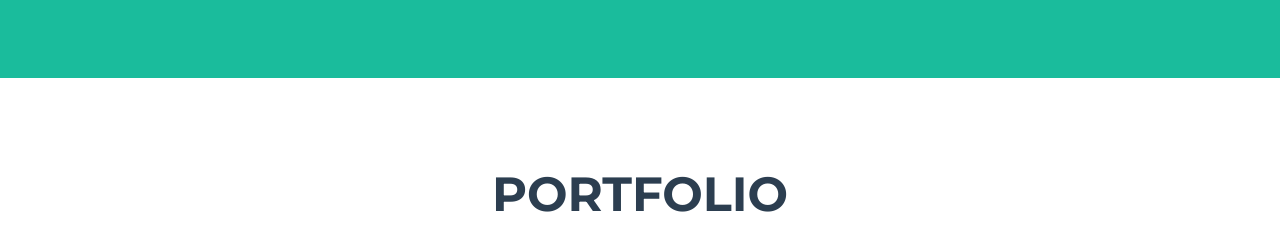
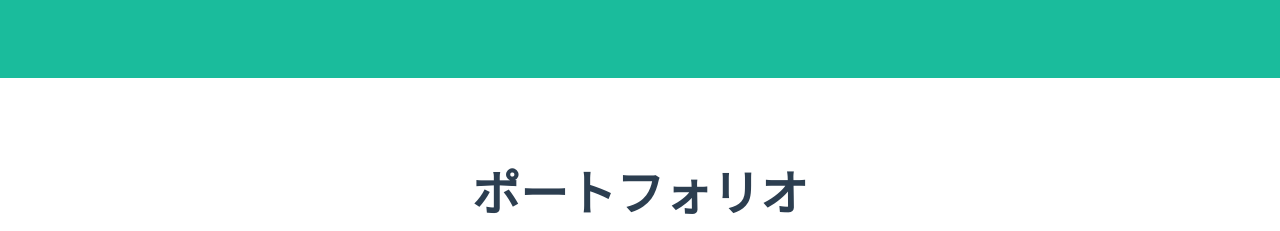
Before and after one commit to Shou-K/portfolio, a plain HTML site: page startbootstrap-freelancer-gh-pages/index.html in a window 1280 px wide. Shown: the part 705-936 px from the top of the page. Drawn offline with nearby package versions, Linux system fonts and the light colour scheme.

Commit message:
Update index.html

```diff
--- a/startbootstrap-freelancer-gh-pages/index.html
+++ b/startbootstrap-freelancer-gh-pages/index.html
@@ -55,7 +55,7 @@
         <section class="page-section portfolio" id="portfolio">
             <div class="container">
                 <!-- Portfolio Section Heading-->
-                <h2 class="page-section-heading text-center text-uppercase text-secondary mb-0">Portfolio</h2>
+                <h2 class="page-section-heading text-center text-uppercase text-secondary mb-0">ポートフォリオ</h2>
                 <!-- Icon Divider-->
                 <div class="divider-custom">
                     <div class="divider-custom-line"></div>
```
